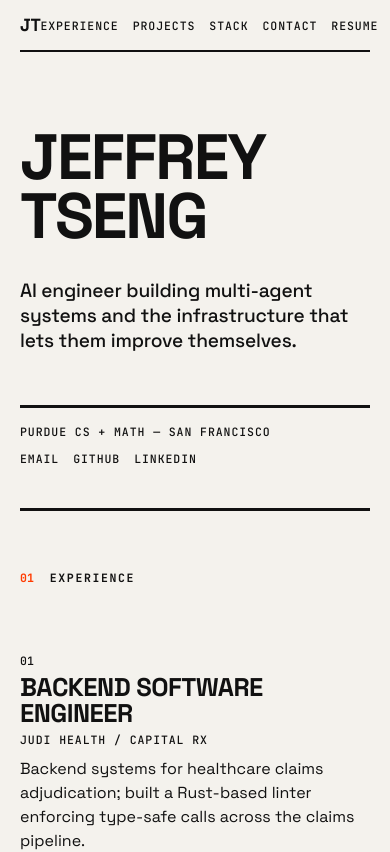
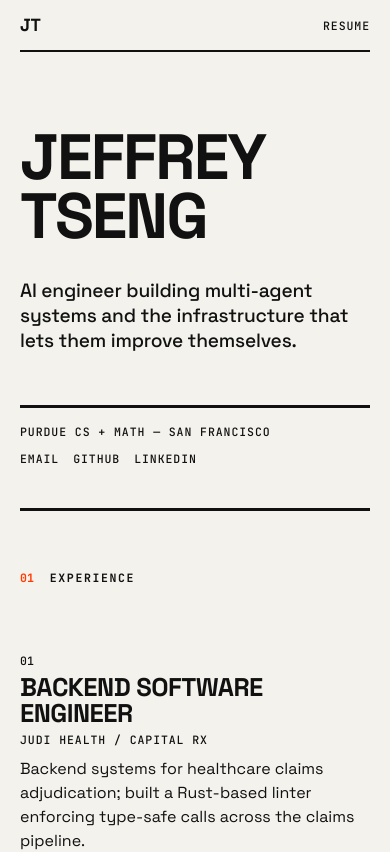
Before and after one commit to jefft72/jtseng-website, a React (Vite) app: page / in a window 390 px wide. Shown: the top 852 px of the page. Built offline with nearby package versions, Linux system fonts and the light colour scheme.

Commit message:
fix(ui): align project expand and declutter mobile nav
- Expanded project detail sat off the title column grid at desktop widths
- Full anchor nav collided with the mark on small screens; resume link is the one that matters there

```diff
--- a/src/index.css
+++ b/src/index.css
@@ -281,7 +281,7 @@ main,
 .expand-inner {
   display: grid;
   gap: 14px;
-  padding: 8px 0 28px 72px;
+  padding: 8px 0 28px calc(72px + clamp(12px, 2vw, 32px));
   border-bottom: 1px solid var(--paper);
 }
 
@@ -410,6 +410,18 @@ main,
 /* ---------- responsive ---------- */
 
 @media (max-width: 720px) {
+  .topbar {
+    gap: 16px;
+  }
+
+  .topbar-links {
+    gap: 12px;
+  }
+
+  .topbar-links a:not(:last-child) {
+    display: none;
+  }
+
   .index-row {
     grid-template-columns: 1fr;
     gap: 6px;
```
